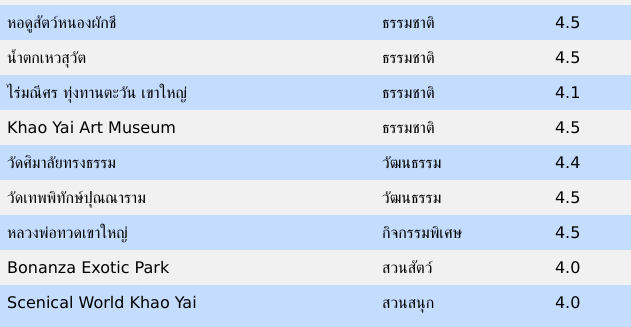
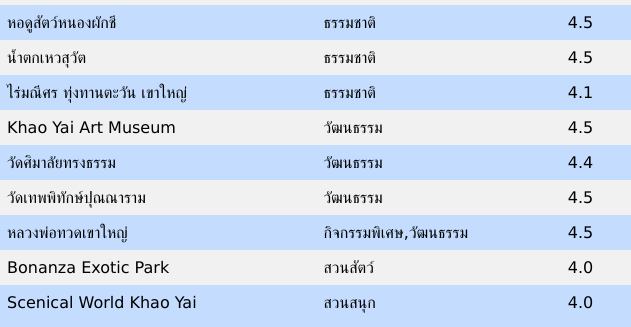
Before and after one commit to iamphetchyyy/p_travel, a plain HTML site: page index.html in a window 1280 px wide. Shown: the part 213-540 px from the top of the page, 649-1280 px from the left. Drawn offline with nearby package versions, Linux system fonts and the light colour scheme.

Commit message:
add web v3

```diff
--- a/index.html
+++ b/index.html
@@ -162,7 +162,7 @@
           type: "Feature",
           properties: {
             Name: "Khao Yai Art Museum",
-            Type: "ธรรมชาติ",
+            Type:"วัฒนธรรม",
             FID_1: 1362.0,
             CHANGWAT: "นครราชสีมา",
             PROVINCE_1: "nakhonratchasima",
@@ -213,7 +213,7 @@
           type: "Feature",
           properties: {
             Name: "หลวงพ่อทวดเขาใหญ่ ",
-            Type: "กิจกรรมพิเศษ",
+            Type: "กิจกรรมพิเศษ,วัฒนธรรม",
             FID_1: 1365.0,
             CHANGWAT: "นครราชสีมา",
             PROVINCE_1: "nakhonratchasima",
```
